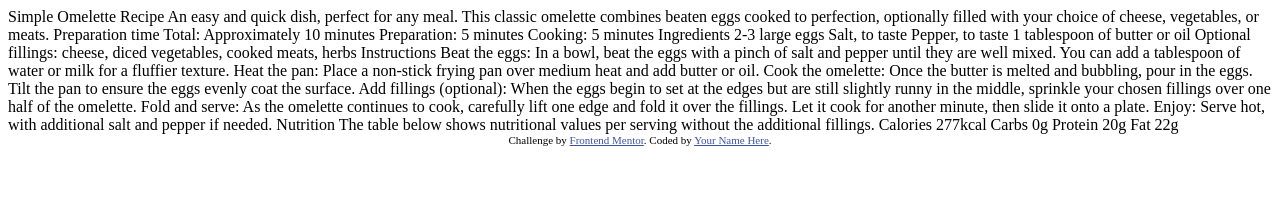
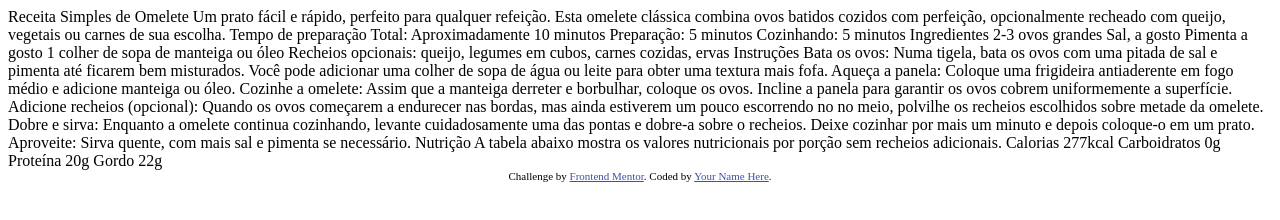
Before and after one commit to GuuiilheermeeD/ReceitasCulinarias, a plain HTML site: page index.html in a window 1280 px wide. Drawn offline with Linux system fonts and the light colour scheme.

Commit message:
tradução

```diff
--- a/index.html
+++ b/index.html
@@ -16,57 +16,57 @@
 </head>
 <body>
 
-  Simple Omelette Recipe
+  Receita Simples de Omelete
 
-  An easy and quick dish, perfect for any meal. This classic omelette combines beaten eggs cooked
-  to perfection, optionally filled with your choice of cheese, vegetables, or meats.
+  Um prato fácil e rápido, perfeito para qualquer refeição. Esta omelete clássica combina ovos batidos cozidos
+  com perfeição, opcionalmente recheado com queijo, vegetais ou carnes de sua escolha.
 
-  Preparation time
+  Tempo de preparação
 
-  Total: Approximately 10 minutes
-  Preparation: 5 minutes
-  Cooking: 5 minutes
+  Total: Aproximadamente 10 minutos
+  Preparação: 5 minutos
+  Cozinhando: 5 minutos
 
-  Ingredients
+  Ingredientes
 
-  2-3 large eggs
-  Salt, to taste
-  Pepper, to taste
-  1 tablespoon of butter or oil
-  Optional fillings: cheese, diced vegetables, cooked meats, herbs
+  2-3 ovos grandes
+  Sal, a gosto
+  Pimenta a gosto
+  1 colher de sopa de manteiga ou óleo
+  Recheios opcionais: queijo, legumes em cubos, carnes cozidas, ervas
 
-  Instructions
+  Instruções
 
-  Beat the eggs: In a bowl, beat the eggs with a pinch of salt and pepper until they are well mixed.
-  You can add a tablespoon of water or milk for a fluffier texture.
+  Bata os ovos: Numa tigela, bata os ovos com uma pitada de sal e pimenta até ficarem bem misturados.
+  Você pode adicionar uma colher de sopa de água ou leite para obter uma textura mais fofa.
 
-  Heat the pan: Place a non-stick frying pan over medium heat and add butter or oil.
+  Aqueça a panela: Coloque uma frigideira antiaderente em fogo médio e adicione manteiga ou óleo.
 
-  Cook the omelette: Once the butter is melted and bubbling, pour in the eggs. Tilt the pan to ensure
-  the eggs evenly coat the surface.
+  Cozinhe a omelete: Assim que a manteiga derreter e borbulhar, coloque os ovos. Incline a panela para garantir
+  os ovos cobrem uniformemente a superfície.
 
-  Add fillings (optional): When the eggs begin to set at the edges but are still slightly runny in the
-  middle, sprinkle your chosen fillings over one half of the omelette.
+  Adicione recheios (opcional): Quando os ovos começarem a endurecer nas bordas, mas ainda estiverem um pouco escorrendo no
+  no meio, polvilhe os recheios escolhidos sobre metade da omelete.
 
-  Fold and serve: As the omelette continues to cook, carefully lift one edge and fold it over the
-  fillings. Let it cook for another minute, then slide it onto a plate.
+  Dobre e sirva: Enquanto a omelete continua cozinhando, levante cuidadosamente uma das pontas e dobre-a sobre o
+  recheios. Deixe cozinhar por mais um minuto e depois coloque-o em um prato.
 
-  Enjoy: Serve hot, with additional salt and pepper if needed.
+  Aproveite: Sirva quente, com mais sal e pimenta se necessário.
 
-  Nutrition
+  Nutrição
 
-  The table below shows nutritional values per serving without the additional fillings.
+  A tabela abaixo mostra os valores nutricionais por porção sem recheios adicionais.
 
-  Calories
+  Calorias
   277kcal
 
-  Carbs
+  Carboidratos
   0g
 
-  Protein
+  Proteína
   20g
 
-  Fat
+  Gordo
   22g
 
   <div class="attribution">
```
Also changed, not shown: 3 other files.
